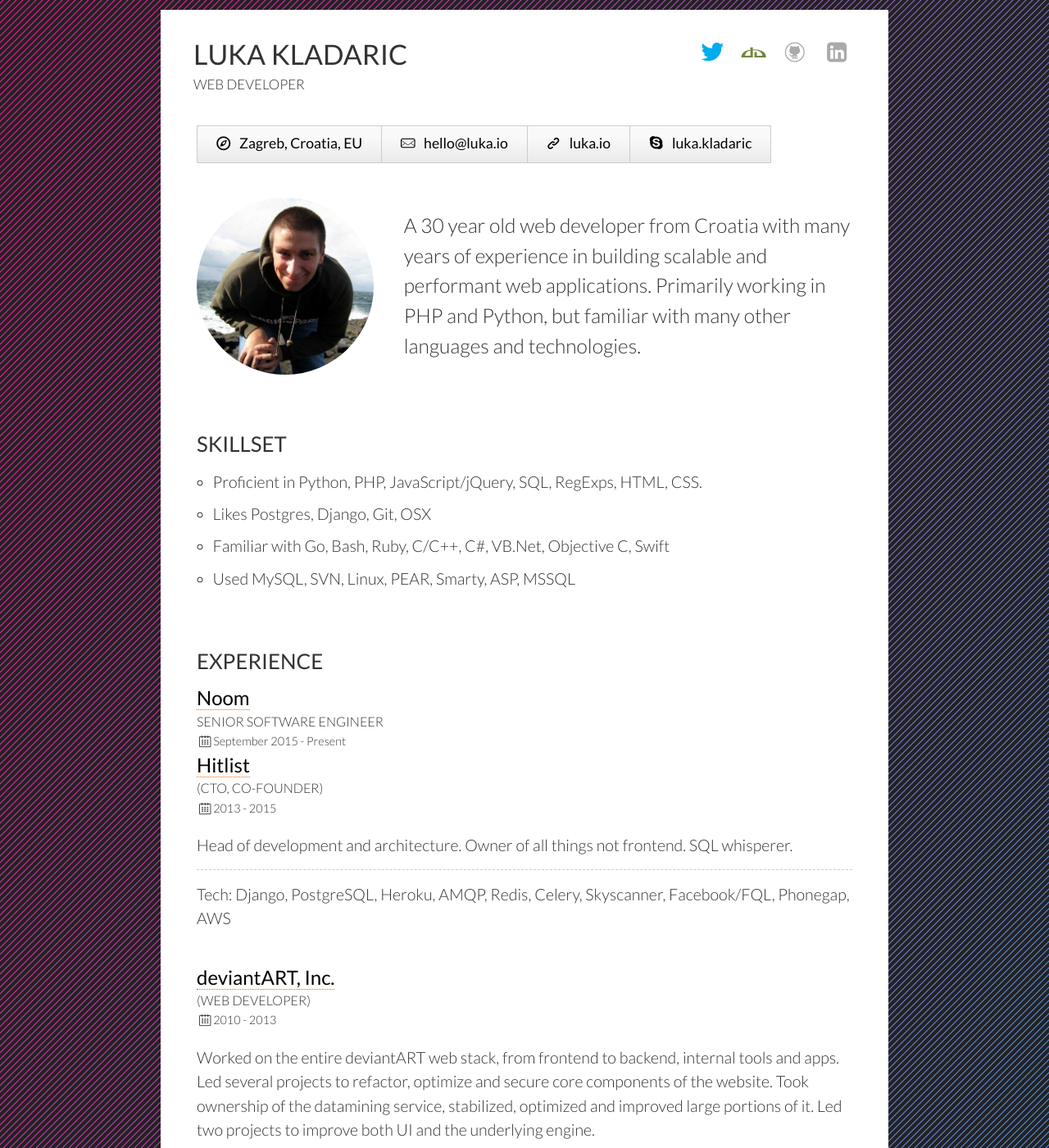
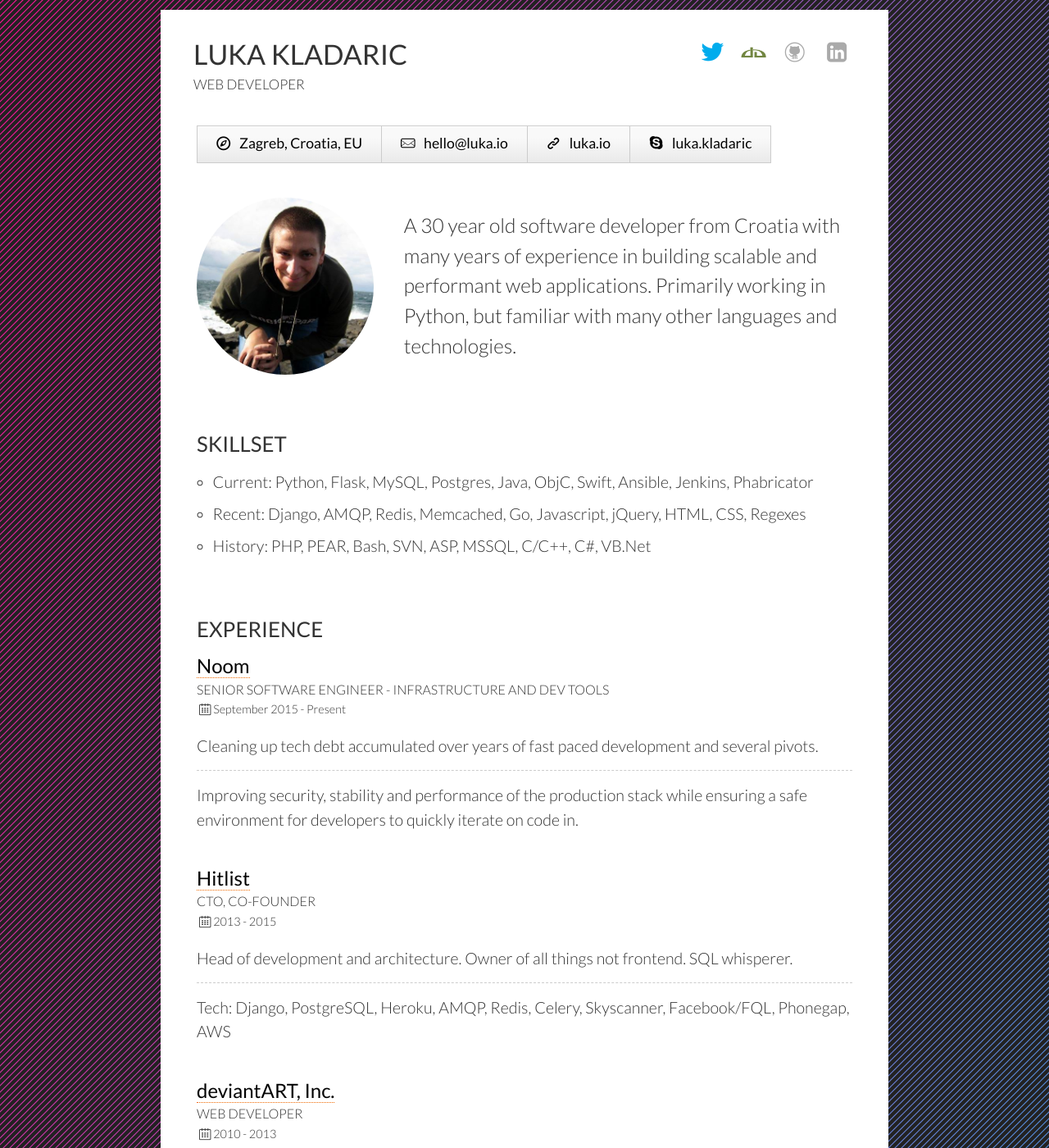
Before and after one commit to allixsenos/allixsenos.github.com, a Jekyll site: the page resume/index.html, which Jekyll copies as it is, in a window 1280 px wide and 1400 px high. Shown: the whole window at 82% size. Built offline with Jekyll 4.4.1, drawn with Linux system fonts in a browser that asks for light colours; some of the changed text lies outside the part shown.

Commit message:
expand noom

```diff
--- a/resume/index.html
+++ b/resume/index.html
@@ -44,17 +44,16 @@
 
             <div class="intro">
                 <img src="assets/img/biopic.jpg" alt="Luka Kladaric">
-                <p>A 30 year old web developer from Croatia with many years of experience in building scalable and performant web applications. Primarily working in PHP and Python, but familiar with many other languages and technologies.</p>
+                <p>A 30 year old software developer from Croatia with many years of experience in building scalable and performant web applications. Primarily working in Python, but familiar with many other languages and technologies.</p>
             </div>
 
             <div class="about">
                 <section class="skillset">
                     <h2>Skillset</h2>
                     <ul>
-                        <li>Proficient in Python, PHP, JavaScript/jQuery, SQL, RegExps, HTML, CSS.</li>
-                        <li>Likes Postgres, Django, Git, OSX</li>
-                        <li>Familiar with Go, Bash, Ruby, C/C++, C#, VB.Net, Objective C, Swift</li>
-                        <li>Used MySQL, SVN, Linux, PEAR, Smarty, ASP, MSSQL</li>
+                        <li>Current: Python, Flask, MySQL, Postgres, Java, ObjC, Swift, Ansible, Jenkins, Phabricator</li>
+                        <li>Recent: Django, AMQP, Redis, Memcached, Go, Javascript, jQuery, HTML, CSS, Regexes</li>
+                        <li>History: PHP, PEAR, Bash, SVN, ASP, MSSQL, C/C++, C#, VB.Net</li>
                     </ul>
                 </section>
 
@@ -62,19 +61,21 @@
                     <h2>Experience</h2>
                     <div>
                         <h3><a href="http://www.noom.com">Noom</a></h3>
-                        <h4>Senior Software Engineer</h4>
+                        <h4>Senior Software Engineer - Infrastructure and dev tools</h4>
                         <span class="timespan icon-calendar">September 2015 - Present</span>
+                        <p>Cleaning up tech debt accumulated over years of fast paced development and several pivots.</p>
+                        <p>Improving security, stability and performance of the production stack while ensuring a safe environment for developers to quickly iterate on code in.</p>
                     </div>
                     <div>
                         <h3><a href="http://www.hitlistapp.com">Hitlist</a></h3>
-                        <h4>(CTO, co-founder)</h4>
+                        <h4>CTO, co-founder</h4>
                         <span class="timespan icon-calendar">2013 - 2015</span>
                         <p>Head of development and architecture. Owner of all things not frontend. SQL whisperer.</p>
                         <p>Tech: Django, PostgreSQL, Heroku, AMQP, Redis, Celery, Skyscanner, Facebook/FQL, Phonegap, AWS</p>
                     </div>
                     <div>
                         <h3><a href="http://deviantart.com">deviantART, Inc.</a></h3>
-                        <h4>(Web Developer)</h4>
+                        <h4>Web Developer</h4>
                         <span class="timespan icon-calendar">2010 - 2013</span>
                         <p>Worked on the entire deviantART web stack, from frontend to backend, internal tools and apps. Led several projects to refactor, optimize and secure core components of the website. Took ownership of the datamining service, stabilized, optimized and improved large portions of it. Led two projects to improve both UI and the underlying engine.</p>
                         <p>Hiring team member (Feb - Dec 2012)</p>
@@ -83,7 +84,7 @@
                     </div>
                     <div>
                         <h3><a href="http://sched.org">SCHED*</a></h3>
-                        <h4>(Lead Developer)</h4>
+                        <h4>Lead Developer</h4>
                         <span class="timespan icon-calendar">2010</span>
                         <p>Fixed and optimized many sections of a codebase showing considerable bit rot, successfully stabilized an unstable product for key events of the season.</p>
                         <p>Communicated directly with top clients to ensure proper functionality during critical times.</p>
@@ -91,19 +92,19 @@
                     </div>
                     <div>
                         <h3><a href="http://24sata.hr">24sata digital d.o.o.</a></h3>
-                        <h4>(Senior web developer)</h4>
+                        <h4>Senior web developer</h4>
                         <span class="timespan icon-calendar">2009 - 2010</span>
                         <p>Primary responsibility was development of several in-house applications using Django and jQuery. Submitted patches to jQuery UI core.</p>
                     </div>
                     <div>
                         <h3><a href="http://www.designeus.hr">Designeus Web Studio</a></h3>
-                        <h4>(Co-founder / Tech Lead)</h4>
+                        <h4>Co-founder, Tech Lead</h4>
                         <span class="timespan icon-calendar">2004 - 2013</span>
                         <p>Led numerous projects through to a successful launch, many for return customers. Built fully custom solutions for each client from scratch. Full portfolio at <a href="http://www.designeus.hr/">www.designeus.hr</a></p>
                     </div>
                     <div>
                         <h3><a href="http://www.soundvault.tv">SoundVault Ltd.</a></h3>
-                        <h4>(Lead Developer / Architect)</h4>
+                        <h4>Lead Developer &amp; Architect</h4>
                         <span class="timespan icon-calendar">2006-2009</span>
                         <p>Developed a music shop for entertainment industry professionals, using PHP, PEAR and Smarty. Integrated PayPal and Google Checkout payment gateways, with a fully custom billing module. Developed an “import” application to allow suppliers to upload music and edit complex music metadata without administrator assistance. Includes mp3 transcoding and tag reading.</p>
                     </div>
```
